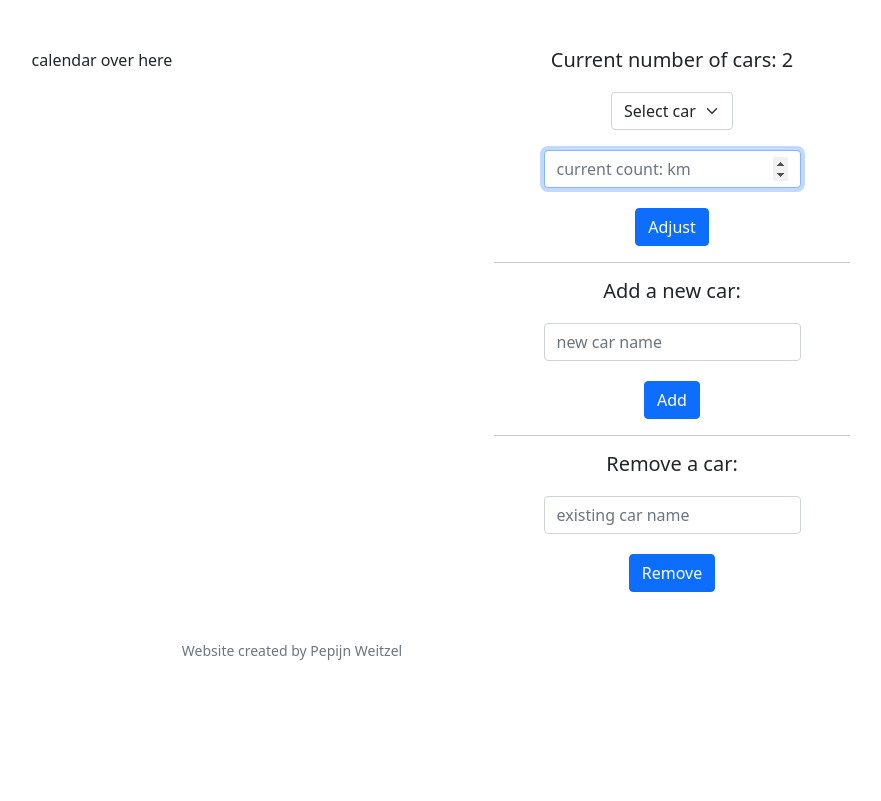
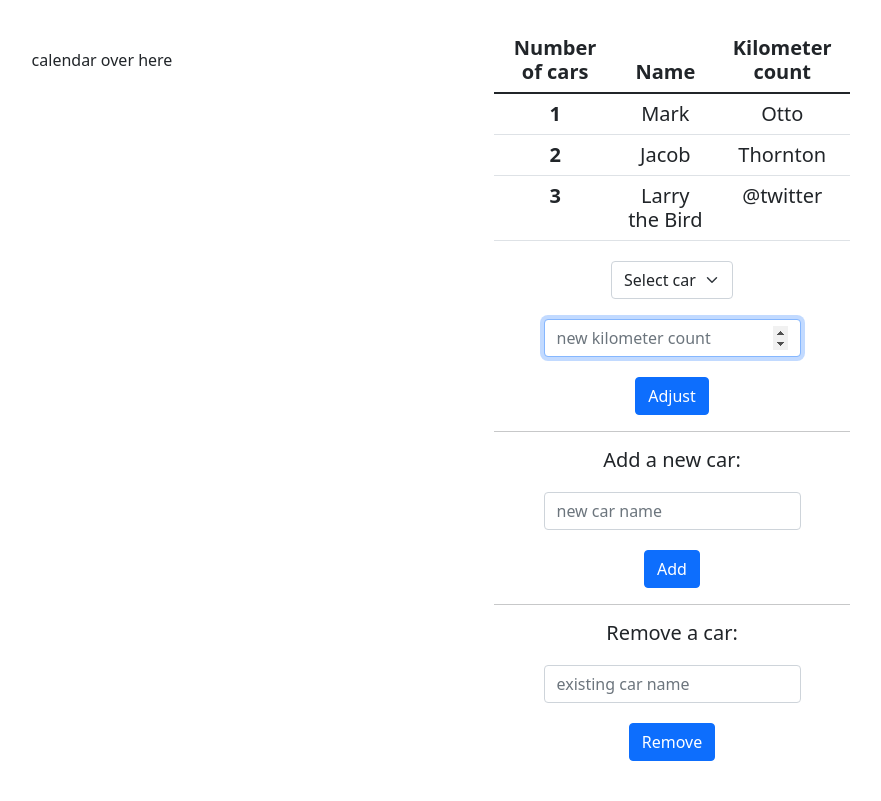
Before and after one commit to pepijnweitzel/Portfolio, a Flask app: page / in a window 1280 px wide. Shown: the part 103-904 px from the top of the page, without its empty margins (348-1229 px from the left). Before the commit the page ends 763 px from the top, so only its background shows below. Run offline with Flask 3, Linux system fonts and the light colour scheme; a user stored in the database is signed in; data comes from the database, SQL or seed files in the repository; some libraries are stand-ins or nearby versions.

Commit message:
Sat, Oct 14, 2023, 4:47 PM +02:00

```diff
--- a/project/static/styles.css
+++ b/project/static/styles.css
@@ -40,3 +40,7 @@ nav #navbar {
 .add-car {
     margin-top: 20px;
 }
+
+.indextable {
+    margin-top: -20px;
+}
--- a/project/templates/index.html
+++ b/project/templates/index.html
@@ -13,7 +13,32 @@
             </div>
             <div class="col-6 col-md-4">
                 <h5>
-                    Current number of cars: {{ number_of_cars }}
+                    <table class="table indextable">
+                        <thead>
+                            <tr>
+                                <th scope="col">Number of cars</th>
+                                <th scope="col">Name</th>
+                                <th scope="col">Kilometer count</th>
+                            </tr>
+                        </thead>
+                        <tbody>
+                            <tr>
+                                <th scope="row">1</th>
+                                <td>Mark</td>
+                                <td>Otto</td>
+                            </tr>
+                            <tr>
+                                <th scope="row">2</th>
+                                <td>Jacob</td>
+                                <td>Thornton</td>
+                            </tr>
+                            <tr>
+                                <th scope="row">3</th>
+                                <td>Larry the Bird</td>
+                                <td>@twitter</td>
+                            </tr>
+                        </tbody>
+                    </table>
                 </h5>
                 <form action="/" method="post">
                     <select class="form-select mx-auto w-auto car-selector" name="car_name">
@@ -23,7 +48,7 @@
                         {% endfor %}
                     </select>
                     <div>
-                        <input autocomplete="off" autofocus class="form-control mx-auto w-auto" id="kilometer_count" name="kilometer_count" placeholder="current count: {{ kilometer_count }}km" type="number">
+                        <input autocomplete="off" autofocus class="form-control mx-auto w-auto" id="kilometer_count" name="kilometer_count" placeholder="new kilometer count" type="number">
                         <button class="btn btn-primary carsbtn" type="submit">Adjust</button>
                     </div>
                     <hr>
```
